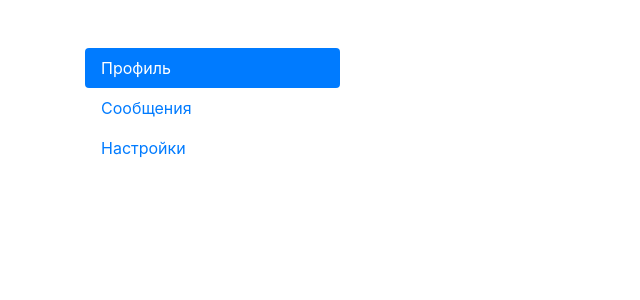
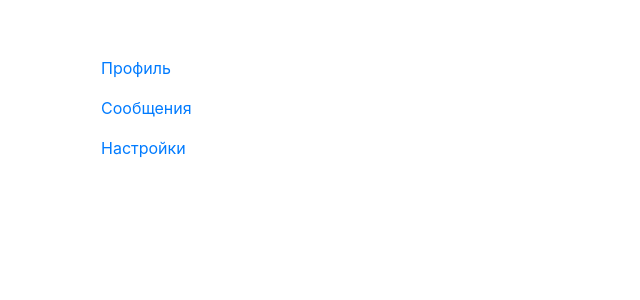
Before and after one commit to SergeyVKovrev/066-app, a React (Vite) app: page / in a window 1280 px wide. Shown: the top 300 px of the page, without its empty margins (0-640 px from the left). Built offline with nearby package versions, Linux system fonts and the light colour scheme.

Commit message:
Change Lint

```diff
--- a/src/App.jsx
+++ b/src/App.jsx
@@ -1,4 +1,4 @@
-import { Route, Routes } from "react-router-dom";
+import { NavLink, Route, Routes } from "react-router-dom";
 import "./App.css";
 
 const Profile = () => {
@@ -17,15 +17,15 @@ function App() {
       <div className="row">
         <div className="col-md-3">
           <div className="nav flex-column nav-pills">
-            <a href="profile" className="nav-link active">
+            <NavLink to="profile" className="nav-link">
               Профиль
-            </a>
-            <a href="messages" className="nav-link">
+            </NavLink>
+            <NavLink to="messages" className="nav-link">
               Сообщения
-            </a>
-            <a href="settings" className="nav-link">
+            </NavLink>
+            <NavLink to="settings" className="nav-link">
               Настройки
-            </a>
+            </NavLink>
           </div>
         </div>
         <div className="col-md-9">
```
